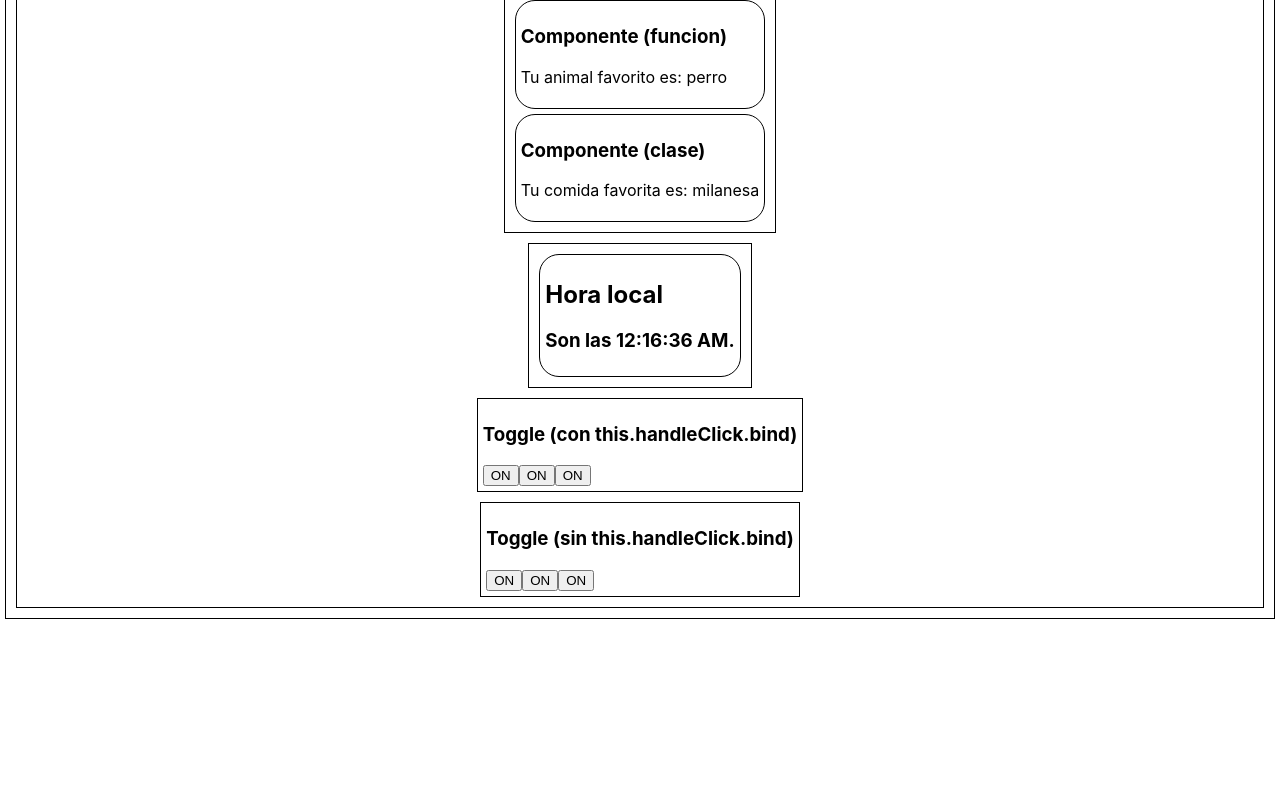
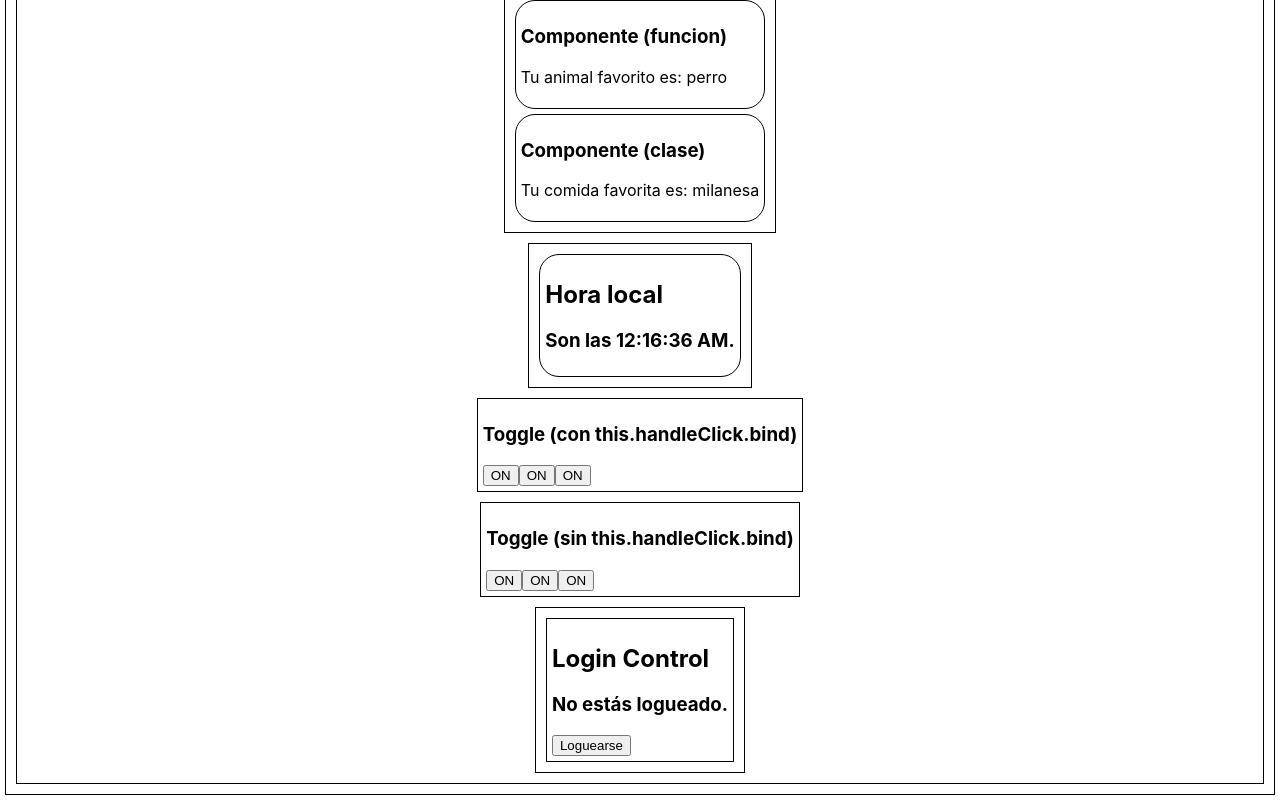
Before and after one commit to aa-avila/reactJS-basic-example, a React (Create React App) app in the folder react-example/: page / in a window 1280 px wide. Shown: the part 443-1243 px from the top of the page. Before the commit the page ends 1067 px from the top, so only its background shows below. Built offline with nearby package versions, Linux system fonts and the light colour scheme.

Commit message:
conditional rendering: login control

```diff
--- a/react-example/src/App.js
+++ b/react-example/src/App.js
@@ -105,14 +105,14 @@ class Clock extends React.Component {
 class ToggleButton extends React.Component {
   constructor(props) {
     super(props);
-    this.state = {isToggled: true};
+    this.state = { isToggled: true };
 
     //Binding
     this.handleClick = this.handleClick.bind(this);
   }
 
   handleClick() {
-    this.setState( prevSate =>  ({ isToggled: !prevSate.isToggled }));
+    this.setState(prevSate => ({ isToggled: !prevSate.isToggled }));
   }
 
   render() {
@@ -129,11 +129,11 @@ class ToggleButton extends React.Component {
 class ToggleBtnNoBind extends React.Component {
   constructor(props) {
     super(props);
-    this.state = {isToggled: true};
+    this.state = { isToggled: true };
   }
 
   handleClick = () => {
-    this.setState( prevSate =>  ({ isToggled: !prevSate.isToggled }));
+    this.setState(prevSate => ({ isToggled: !prevSate.isToggled }));
   }
 
   render() {
@@ -143,6 +143,76 @@ class ToggleBtnNoBind extends React.Component {
       </button>
     );
   }
+}
+
+/***************************************************************** */
+//CONDITIONAL RENDERING (según state)
+function LoggedInMsg(props) {
+  return <h3>Estás logueado!</h3>
+}
+
+function LoggedOutMsg(props) {
+  return <h3>No estás logueado.</h3>
+}
+
+function MsgLoginControl(props) {
+  const isLogged = props.isLogged;
+  return (
+    isLogged ? <LoggedInMsg /> : <LoggedOutMsg />
+  );
+}
+
+function LoginButton(props) {
+  return (
+    <button onClick={props.onClick}>
+      Loguearse
+    </button>
+  );
+}
+
+function LogoutButton(props) {
+  return (
+    <button onClick={props.onClick}>
+      Salir
+    </button>
+  );
+}
+
+class LoginControl extends React.Component {
+  constructor(props) {
+    super(props);
+    this.handleLogin = this.handleLogin.bind(this);
+    this.handleLogout = this.handleLogout.bind(this);
+    this.state = { isLogged: false };
+  }
+
+  handleLogin() {
+    this.setState({ isLogged: true });
+  }
+
+  handleLogout() {
+    this.setState({ isLogged: false });
+  }
+
+  render() {
+    const isLogged = this.state.isLogged;
+    let button;
+    if (isLogged){
+      button = <LogoutButton onClick={this.handleLogout} />;
+    } else {
+      button = <LoginButton onClick={this.handleLogin} />;
+    }
+
+    return (
+      <div>
+        <h2>Login Control</h2>
+        <MsgLoginControl isLogged={isLogged}/>
+        {button}
+      </div>
+
+    );
+  }
+
 }
 
 
@@ -183,10 +253,14 @@ function App() {
       </div>
 
       <div>
-      <h3>Toggle (sin this.handleClick.bind)</h3>
+        <h3>Toggle (sin this.handleClick.bind)</h3>
         <ToggleBtnNoBind />
         <ToggleBtnNoBind />
         <ToggleBtnNoBind />
+      </div>
+
+      <div>
+        <LoginControl />
       </div>
 
     </div>
```
